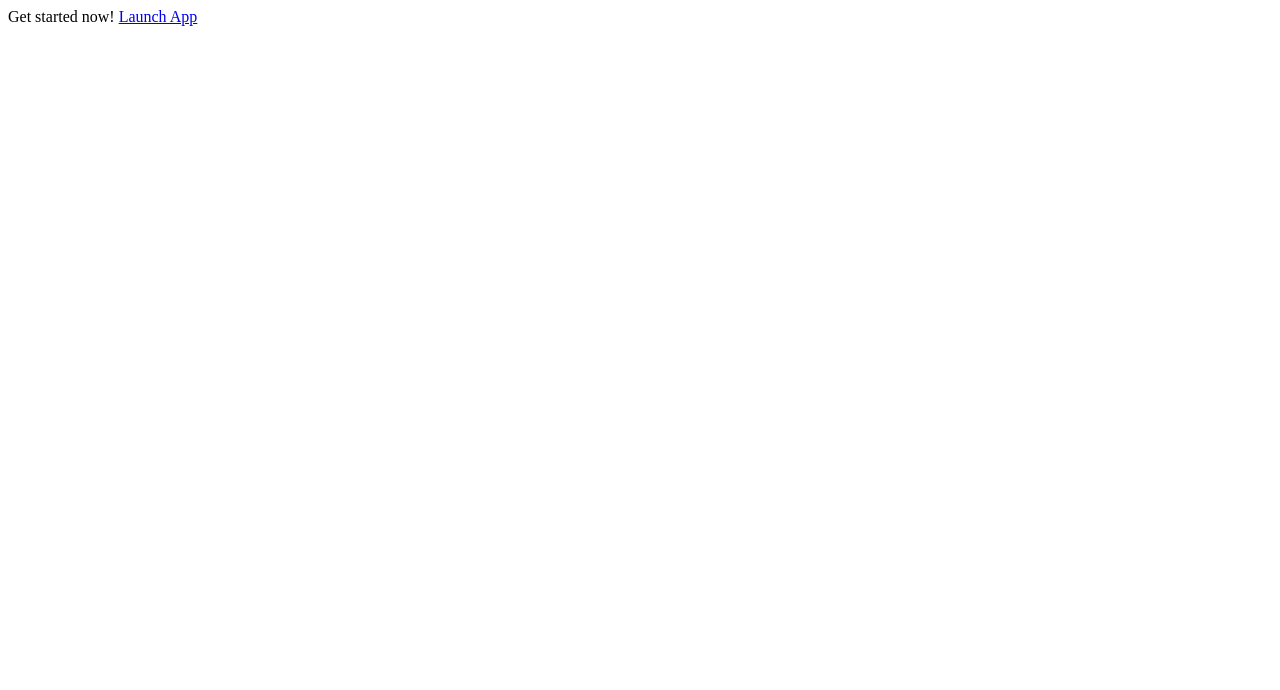
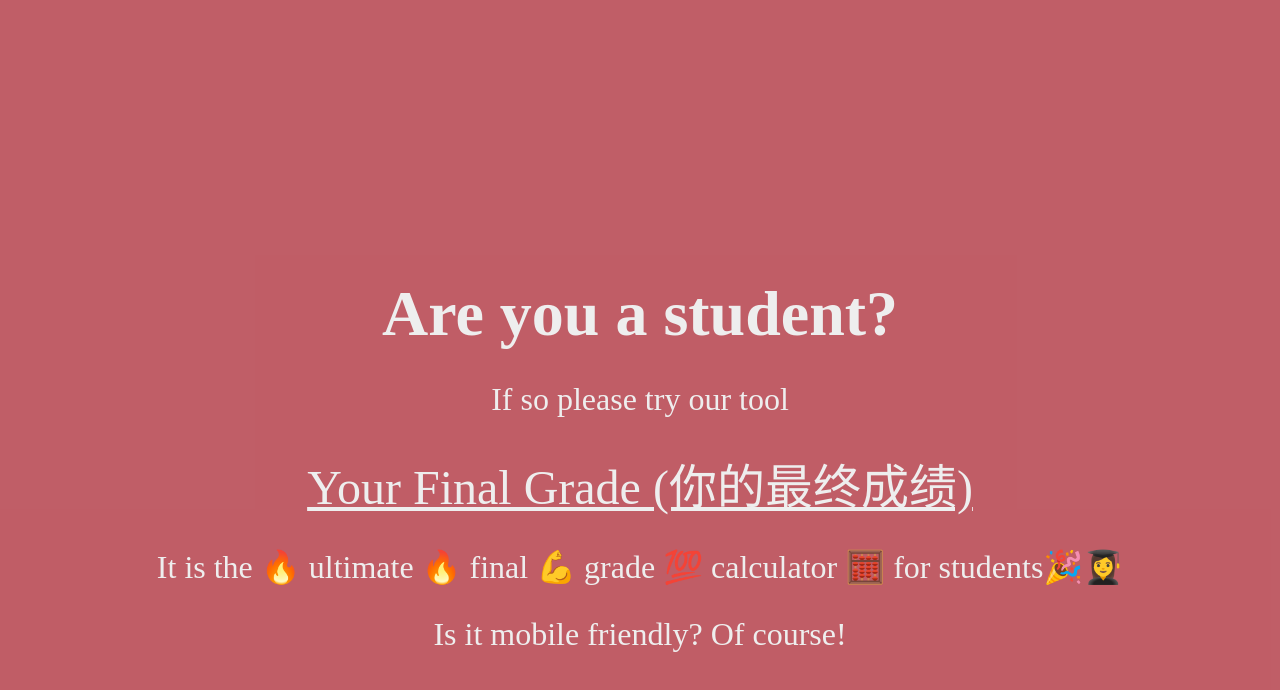
Before and after one commit to yourfinalgrade/yourfinalgrade.github.io, a plain HTML site: page index.html in a window 1280 px wide. Drawn offline with Linux system fonts and the light colour scheme.

Commit message:
Update index.html

```diff
--- a/index.html
+++ b/index.html
@@ -9,7 +9,35 @@
     gtag('config', 'UA-93715674-4');
   </script>
   <title>Your Final Grade</title>
+  <meta charset="utf-8">
+  <meta name="viewport" content="width=device-width">
+  <meta name="theme-color" content="#AC2B37">
+  <link rel="icon" sizes="192x192" href="https://static.jcharante.com/branding/fav.png">
+  <link rel="stylesheet" type="text/css" href="style.css"/>
 </head>
-<body>
-  <p>Get started now! <a href="/app">Launch App</a></p>
+<body id="body">
+  <div class="full-height-120 center-text space-out-paragraphs-30px" style="background-color: rgba(172,43,55,0.76); color: #EEEEEE">
+      <div class="only-desktop">
+        <p style="font-size: 4em;"><b>Are you a student?</b></p>
+      </div>
+      <div class="only-mobile">
+        <p><b>Are you a student?</b></p>
+      </div>
+      <p style="">If so please try our tool</p>
+      <div class="only-desktop">
+        <p style="font-size: 3em;"><a style="color: #EEEEEE" href="https://jcharante.com/your-final-grade">Your Final Grade (你的最终成绩)</a></p>
+      </div>
+      <div class="only-mobile" style="flex-direction: column">
+        <p><a style="color: #EEEEEE" href="/app">Your Final Grade</a></p>
+        <p><a style="color: #EEEEEE" href="/app">(你的最终成绩)</a></p>
+      </div>
+      <p>It is the 🔥 ultimate 🔥 final 💪 grade 💯 calculator 🧮 for students🎉👩‍🎓</p>
+      <div class="only-desktop">
+        <p>Is it mobile friendly? Of course!</p>
+      </div>
+      <div class="only-mobile" style="flex-direction: column">
+        <p style="margin-bottom: 0;">Is it mobile friendly?</p>
+        <p>Of course!</p>
+      </div>
+    </div>
 </body>
```
